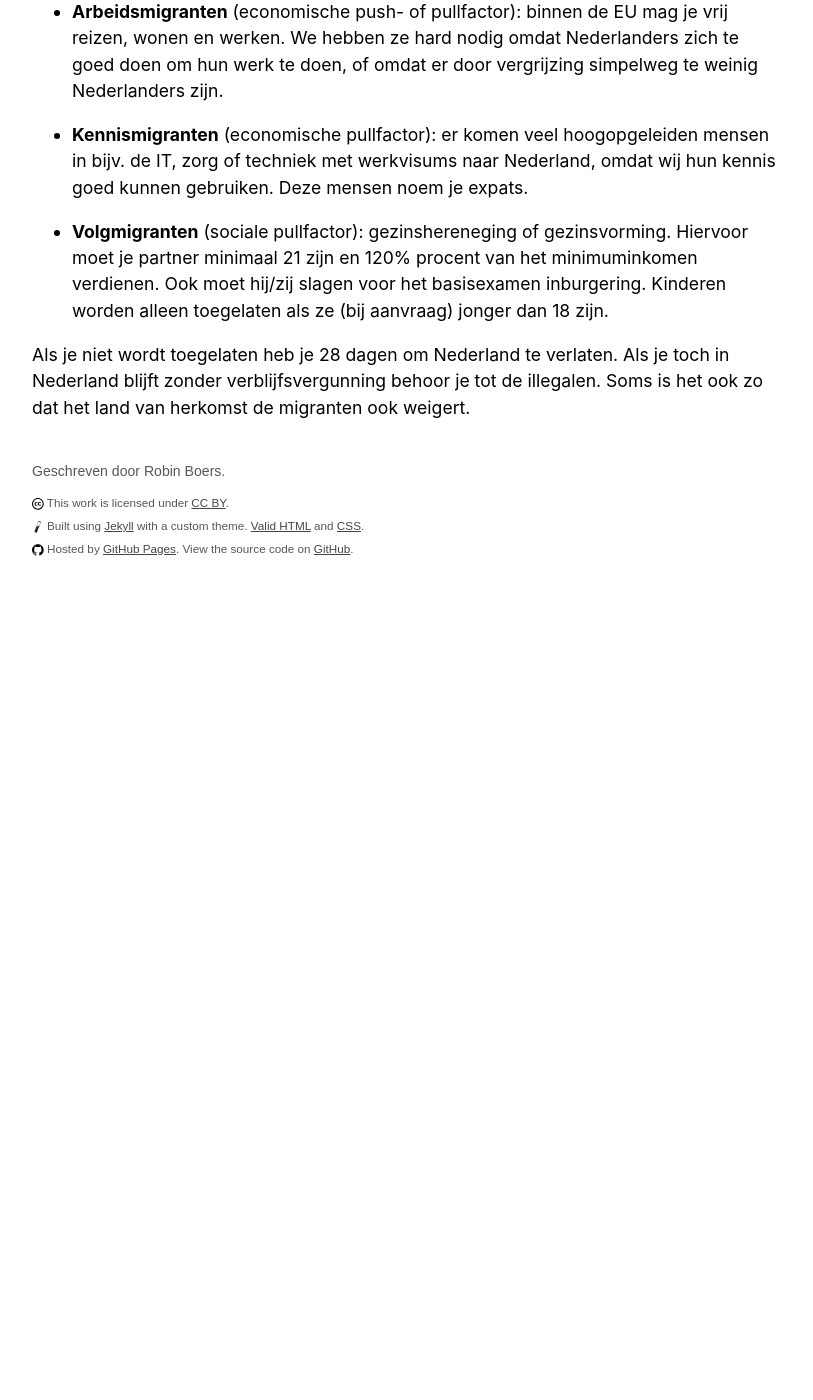
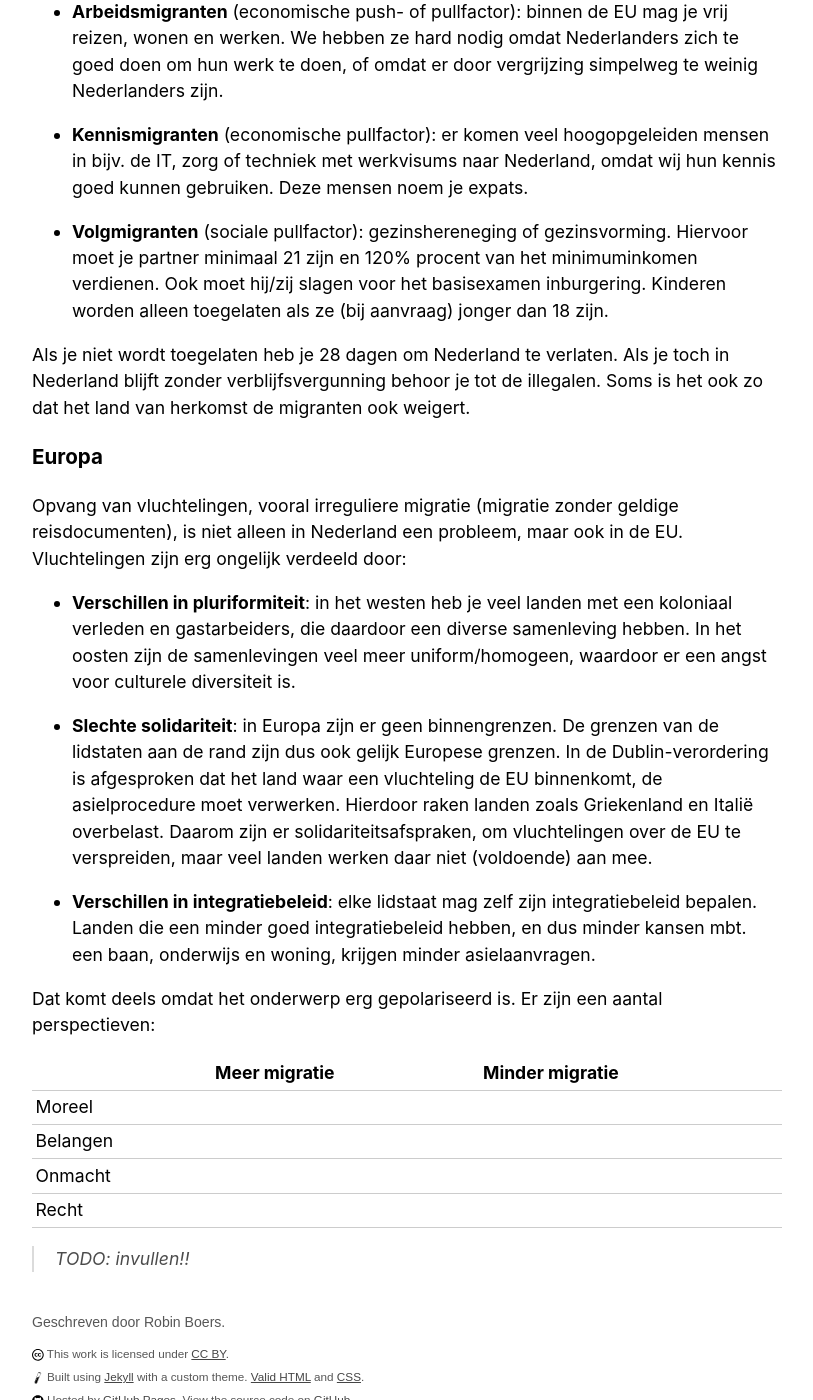
Before and after one commit to RobinBoers/school.geheimesite.nl, a Jekyll site: the page built from 5VWO/TW3/Maatschappijleer2.md, in a window 1280 px wide and 1400 px high, scrolled down 6953 px. Shown: the whole window, without its empty margins (233-1046 px from the left). Built offline with Jekyll 4.4.1, drawn with Linux system fonts in a browser that asks for light colours; our own code applies the rules of GitHub Pages for plain Markdown files; before the commit the page ends 7583 px from its top, so only the background shows below that.

Commit message:
Add Europese dilemma's

```diff
--- a/5VWO/TW3/Maatschappijleer2.md
+++ b/5VWO/TW3/Maatschappijleer2.md
@@ -206,3 +206,24 @@ Je hebt een aantal soorten migranten:
 - **Volgmigranten** (sociale pullfactor): gezinshereneging of gezinsvorming. Hiervoor moet je partner minimaal 21 zijn en 120% procent van het minimuminkomen verdienen. Ook moet hij/zij slagen voor het basisexamen inburgering. Kinderen worden alleen toegelaten als ze (bij aanvraag) jonger dan 18 zijn.
 
 Als je niet wordt toegelaten heb je 28 dagen om Nederland te verlaten. Als je toch in Nederland blijft zonder verblijfsvergunning behoor je tot de illegalen. Soms is het ook zo dat het land van herkomst de migranten ook weigert.
+
+### Europa
+
+Opvang van vluchtelingen, vooral irreguliere migratie (migratie zonder geldige reisdocumenten), is niet alleen in Nederland een probleem, maar ook in de EU. Vluchtelingen zijn erg ongelijk verdeeld door:
+
+- **Verschillen in pluriformiteit**: in het westen heb je veel landen met een koloniaal verleden en gastarbeiders, die daardoor een diverse samenleving hebben. In het oosten zijn de samenlevingen veel meer uniform/homogeen, waardoor er een angst voor culturele diversiteit is.
+
+- **Slechte solidariteit**: in Europa zijn er geen binnengrenzen. De grenzen van de lidstaten aan de rand zijn dus ook gelijk Europese grenzen. In de Dublin-verordering is afgesproken dat het land waar een vluchteling de EU binnenkomt, de asielprocedure moet verwerken. Hierdoor raken landen zoals Griekenland en Italië overbelast. Daarom zijn er solidariteitsafspraken, om vluchtelingen over de EU te verspreiden, maar veel landen werken daar niet (voldoende) aan mee.
+
+- **Verschillen in integratiebeleid**: elke lidstaat mag zelf zijn integratiebeleid bepalen. Landen die een minder goed integratiebeleid hebben, en dus minder kansen mbt. een baan, onderwijs en woning, krijgen minder asielaanvragen.
+
+Dat komt deels omdat het onderwerp erg gepolariseerd is. Er zijn een aantal perspectieven:
+
+|          | Meer migratie | Minder migratie |
+| -------- | ------------- | --------------- |
+| Moreel   |               |                 |
+| Belangen |               |                 |
+| Onmacht  |               |                 |
+| Recht    |               |                 |
+
+> TODO: invullen!!
```
